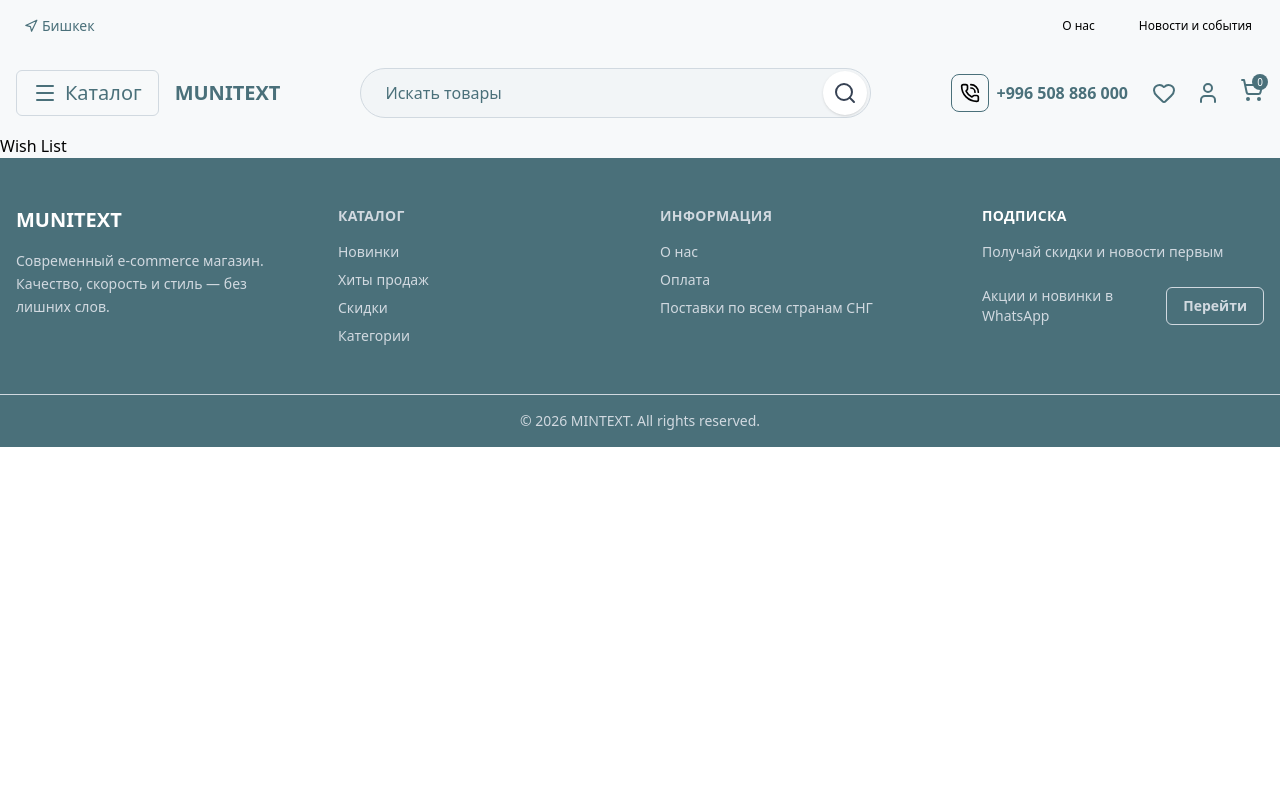
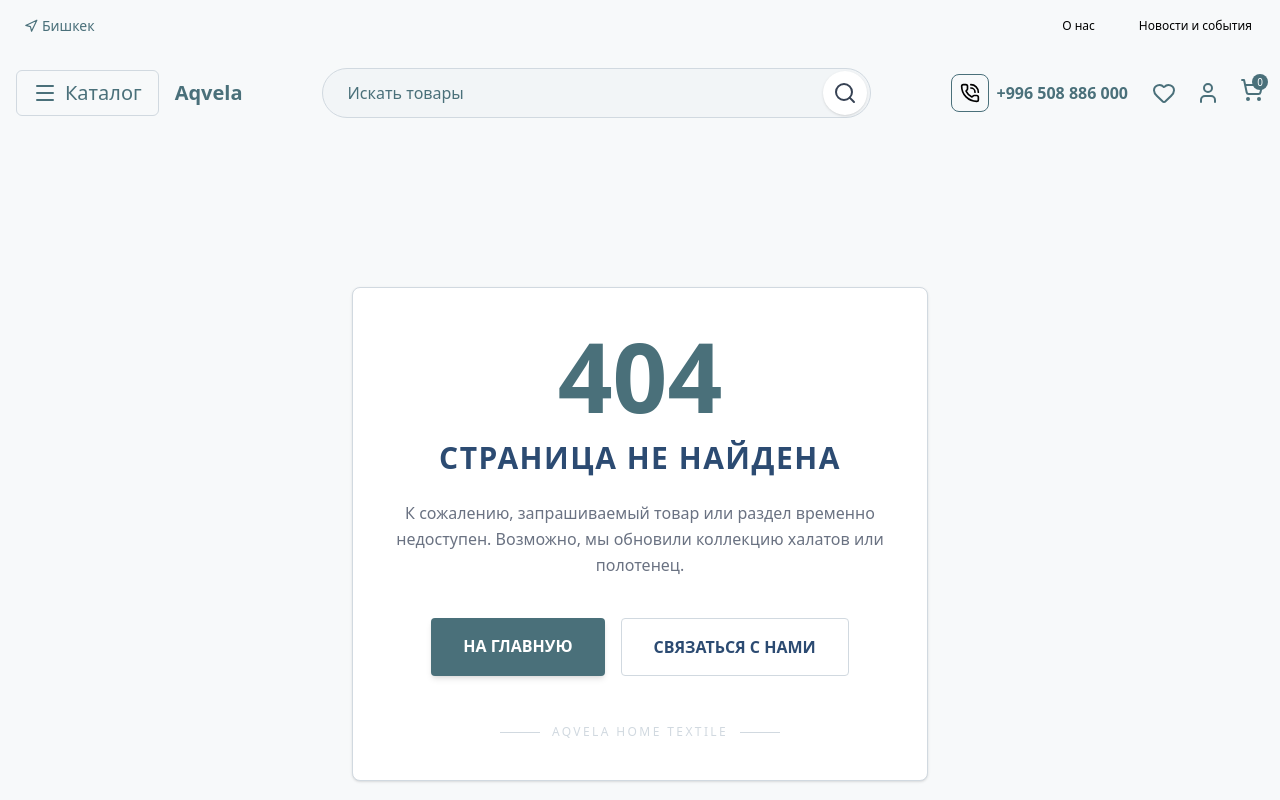
Before and after one commit to akunov45/e-commerce, a React (Vite) app: page /profile in a window 1280 px wide. Shown: the top 800 px of the page. Built offline with nearby package versions, Linux system fonts and the light colour scheme.

Commit message:
update site name

```diff
--- a/src/components/Catalog/Catalog.jsx
+++ b/src/components/Catalog/Catalog.jsx
@@ -48,7 +48,7 @@ const CatalogMenu = ({ isOpen, onClose }) => {
         {/* ЛЕВАЯ ПАНЕЛЬ (Категории) */}
         <div className="w-screen sm:w-95 h-full bg-white shadow-xl flex flex-col border-r">
           <div className="p-6 border-b flex justify-between items-center bg-white sticky top-0">
-            <h2 className="text-lg font-bold tracking-widest text-(--color-green) uppercase">MuniText Home</h2>
+            <h2 className="text-lg font-bold tracking-widest text-(--color-green) uppercase">Aqvela</h2>
             <button onClick={onClose} className="p-2 border transition-all
     duration-300
     ease-in-out border-(--color-green) hover:bg-(--color-green) hover:text-white rounded-full">
--- a/src/components/footer/Footer.jsx
+++ b/src/components/footer/Footer.jsx
@@ -8,7 +8,7 @@ const Footer = () => {
         <div>
           <h2 className="text-xl flex items-center gap-2 font-semibold text-white mb-4">
             <span>
-              MUNITEXT
+              Aqvela
             </span>
           </h2>
           <p className="text-sm leading-relaxed ">
@@ -84,7 +84,7 @@ const Footer = () => {
 
       {/* Bottom */}
       <div className="border-t border-(--color-grey) py-4 text-center text-sm text-(--color-grey)">
-        © {new Date().getFullYear()} MINTEXT. All rights reserved.
+        © {new Date().getFullYear()} Aqvela. All rights reserved.
       </div>
     </footer>
   );
--- a/src/components/header/HeaderBottom.jsx
+++ b/src/components/header/HeaderBottom.jsx
@@ -15,7 +15,7 @@ const HeaderBottom = ({ toggleCatalog }) => {
           <span className='text-xl'> Каталог</span>
         </button>
         <Link to={"/"} className="font-bold text-xl flex items-end gap-1">
-          <span className="text-(--color-green)">MUNITEXT</span>
+          <span className="text-(--color-green)">Aqvela</span>
         </Link>
       </div>
 
--- a/src/components/header/HeaderTop.jsx
+++ b/src/components/header/HeaderTop.jsx
@@ -19,7 +19,7 @@ const HeaderTop = () => {
 
       <div>
         <ul className="flex md:gap-5 gap-1 text-xs">
-          {headerRoutes.filter(item => item.isShow).map((item, index) => (
+          {headerRoutes.filter(item => !item.disabled).map((item, index) => (
             <li key={index} >
               <Link
                 to={item.path}
--- a/src/pages/AboutUs/AboutUs.jsx
+++ b/src/pages/AboutUs/AboutUs.jsx
@@ -26,7 +26,7 @@ const AboutUs = () => {
         />
         <div className="relative z-10 text-center px-4">
           <h1 className="text-4xl md:text-6xl font-bold text-white mb-4 uppercase tracking-widest">
-            Munitext Home
+            Aqvela
           </h1>
           <p className="text-white/80 text-lg md:text-xl max-w-2xl mx-auto font-light">
             Создаем уют и комфорт в каждом доме с 2015 года. Лидеры рынка домашнего текстиля в Кыргызстане.
--- a/src/pages/News/News.jsx
+++ b/src/pages/News/News.jsx
@@ -51,10 +51,10 @@ const News = () => {
             <div
               key={newsItem.id}
               className="
-                bg-[var(--color-white-cloud)]
+                bg-(--color-white-cloud)
                 rounded-2xl
                 shadow-lg
-                border border-[var(--color-grey)]
+                border border-(--color-grey)
                 overflow-hidden
                 flex flex-col
                 transition-transform
@@ -79,9 +79,9 @@ const News = () => {
               </div>
 
               {/* Тело карточки */}
-              <div className="p-6 flex flex-col flex-grow bg-white">
+              <div className="p-6 flex flex-col grow bg-white">
                 <h3 className="text-xl font-bold mb-3 leading-snug">{newsItem.title}</h3>
-                <p className="text-gray-600 text-sm mb-4 flex-grow">{newsItem.text}</p>
+                <p className="text-gray-600 text-sm mb-4 grow">{newsItem.text}</p>
                 <p className="text-xs text-gray-400 mb-6">{newsItem.date}</p>
 
                 {/* Кнопка "Подробнее" */}
@@ -91,11 +91,11 @@ const News = () => {
                     className="
                       inline-flex items-center justify-center
                       px-6 py-3
-                      border border-[var(--color-green)]
-                      text-[var(--color-green)]
+                      border border-(--color-green)
+                      text-(--color-green)
                       rounded-full
                       font-semibold
-                      hover:bg-[var(--color-green)]
+                      hover:bg-(--color-green)
                       hover:text-white
                       transition-all
                       duration-300
--- /dev/null
+++ b/src/pages/NotFoundPage/NotFoundPage.jsx
@@ -0,0 +1,52 @@
+import { Link } from 'react-router-dom';
+
+const NotFoundPage = () => {
+  return (
+    <main className="min-h-screen flex flex-col items-center justify-center bg-(--color-body) px-6 py-12">
+      {/* SEO Title (скрытый для визуального интерфейса, но важный для роботов) */}
+      <h1 className="sr-only">Ошибка 404 — Страница не найдена | Aqvela</h1>
+
+      <div className="text-center max-w-xl p-10 bg-white shadow-sm border border-(--color-grey) rounded-lg">
+        {/* Число 404 в твоем основном цвете */}
+        <span className="text-8xl font-black text-(--color-green) block mb-4">
+          404
+        </span>
+
+        <h2 className="text-2xl md:text-3xl font-bold text-(--color-bg-footer) mb-6 uppercase tracking-wider">
+          Страница не найдена
+        </h2>
+
+        <p className="text-gray-500 mb-10 leading-relaxed">
+          К сожалению, запрашиваемый товар или раздел временно недоступен.
+          Возможно, мы обновили коллекцию халатов или полотенец.
+        </p>
+
+        {/* Кнопки с использованием твоих переменных */}
+        <div className="flex flex-col sm:flex-row gap-4 justify-center">
+          <Link
+            to="/"
+            className="px-8 py-4 text-white font-semibold rounded transition-all duration-300 shadow-md bg-(--color-green) hover:bg-(--color-green-hover)"
+          >
+            НА ГЛАВНУЮ
+          </Link>
+
+          <Link
+            to="/contact"
+            className="px-8 py-4 font-semibold rounded border border-(--color-grey) text-(--color-bg-footer) hover:bg-(--color-white-cloud) transition-all"
+          >
+            СВЯЗАТЬСЯ С НАМИ
+          </Link>
+        </div>
+
+        {/* Декор "под текстиль" */}
+        <div className="mt-12 flex justify-center items-center gap-3">
+          <div className="h-px w-10 bg-(--color-grey)"></div>
+          <span className="text-xs uppercase text-(--color-grey) tracking-[0.2em]">Aqvela Home Textile</span>
+          <div className="h-px w-10 bg-(--color-grey)"></div>
+        </div>
+      </div>
+    </main>
+  );
+};
+
+export default NotFoundPage;
--- a/src/pages/PaymentDelivery/PaymentDelivery.jsx
+++ /dev/null
@@ -1,11 +0,0 @@
-
-
-import React from 'react'
-
-const PaymentDelivery = () => {
-  return (
-    <div>PaymentDelivery</div>
-  )
-}
-
-export default PaymentDelivery
--- a/src/pages/profile/Profile.jsx
+++ /dev/null
@@ -1,10 +0,0 @@
-
-
-
-const Profile = () => {
-  return (
-    <div>Profile</div>
-  )
-}
-
-export default Profile
--- a/src/router/index.jsx
+++ b/src/router/index.jsx
@@ -5,9 +5,10 @@ export const ROUTES = {
   PROFILE: "/wish-list",
   WISHLIST: "/profile",
   ABOUTUS: "/about-us",
+  NOTFOUND: "/*",
 };
 
 export const headerRoutes = [
-  { name: "О нас", path: ROUTES.ABOUTUS, isShow: true },
-  { name: "Новости и события", path: ROUTES.NEWS, isShow: true },
+  { name: "О нас", path: ROUTES.ABOUTUS, disabled: false },
+  { name: "Новости и события", path: ROUTES.NEWS, disabled: false },
 ];
--- a/src/router/router.jsx
+++ b/src/router/router.jsx
@@ -1,13 +1,11 @@
 import { Route, Routes } from "react-router-dom"
 import Layout from "../components/layout/Layout"
 import HomePage from "../pages/home/HomePage"
-import WishList from "../pages/wish-list/WishList"
-import Profile from "../pages/profile/Profile"
 import AboutUs from "../pages/AboutUs/AboutUs"
 import News from "../pages/News/News"
-import Contacts from "../pages/Contacts/Contacts"
 import { ROUTES } from "./index"
 import CategoryList from "../pages/CategoryList/CategoryList"
+import NotFoundPage from "../pages/NotFoundPage/NotFoundPage"
 
 const AppRoutes = () => {
   return (
@@ -15,12 +13,10 @@ const AppRoutes = () => {
       <Route path="/" element={<Layout />}>
         <Route index element={<HomePage />} />
         {/* <Route path="/cart" element={<CartPage />} /> */}
-        <Route path={ROUTES.WISHLIST} element={<WishList />} />
-        <Route path={ROUTES.PROFILE} element={<Profile />} />
         <Route path={ROUTES.ABOUTUS} element={<AboutUs />} />
-        <Route path={ROUTES.CONTACTS} element={<Contacts />} />
         <Route path={ROUTES.NEWS} element={<News />} />
         <Route path="/catalog/:category/:subCategory" element={<CategoryList />} />
+        <Route path={ROUTES.NOTFOUND} element={<NotFoundPage /> }/>
       </Route>
     </Routes>
   )
```
Also changed, not shown: index.html (+11 -11 lines).
